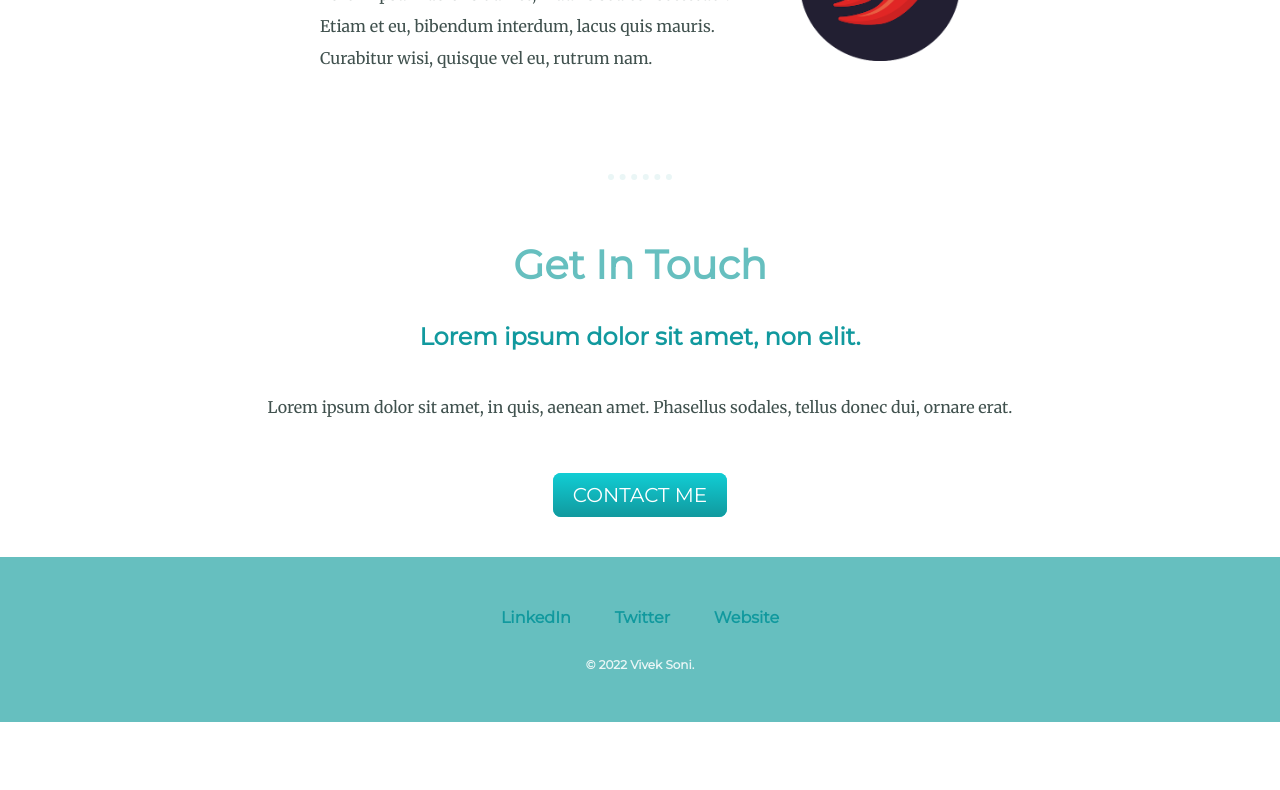
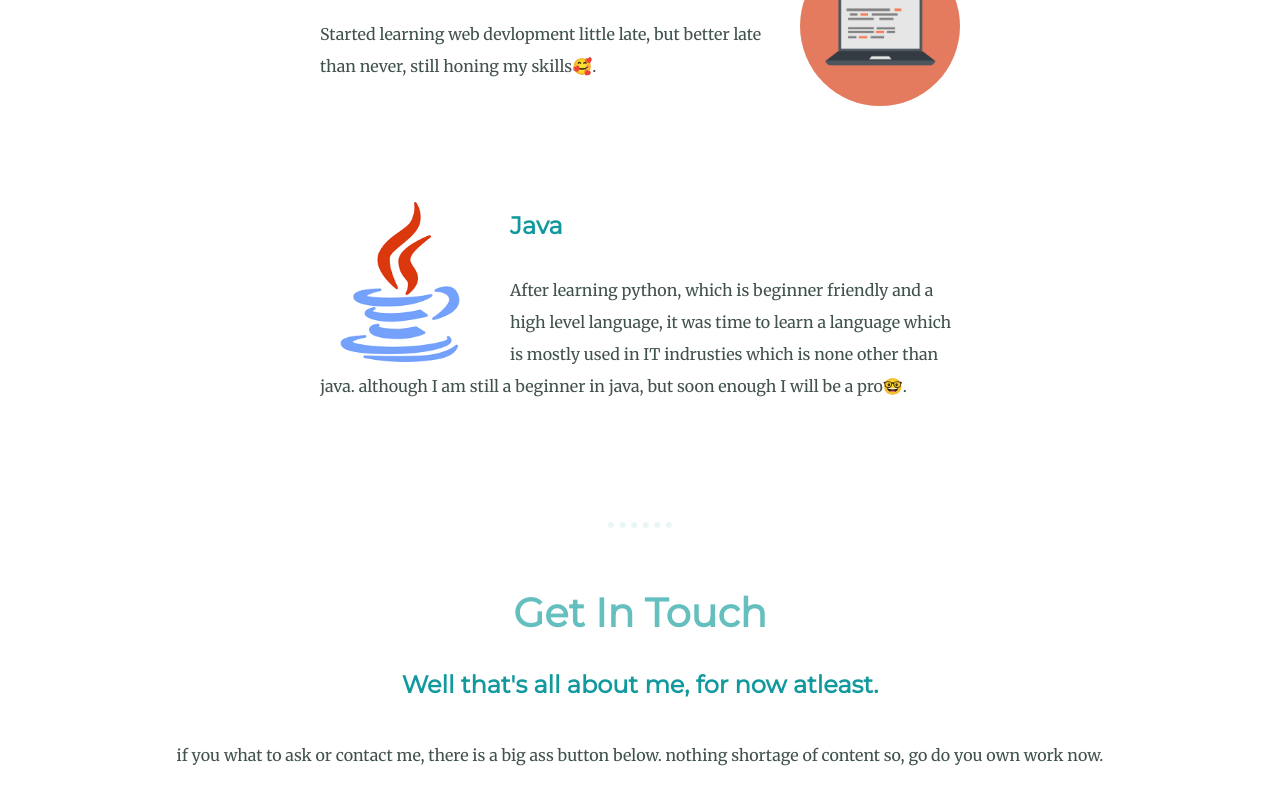
Before and after one commit to viveksooni/Web-Devlopment, a plain HTML site: page CSS-My Site/index.html in a window 1280 px wide. Shown: the part 1888-2678 px from the top of the page. Before the commit the page ends 2610 px from the top, so only its background shows below. Drawn offline with Linux system fonts and the light colour scheme.

Commit message:
no change

```diff
--- a/CSS-My Site/css/styles.css
+++ b/CSS-My Site/css/styles.css
@@ -61,7 +61,13 @@ a{
     width:25%;
     float: right;
     margin-left: 30px;
+    border-radius: 100%;
 
+}
+.java{
+    float: left;
+    margin-right: 30px;
+    width: 25%;
 }
 .python{
     width: 25%;
@@ -83,7 +89,7 @@ a{
 
 .skill-row{
     width: 50%;
-    margin: 100px auto 100px auto;
+    margin: 120px auto 120px auto;
     text-align: left;
     line-height: 2;
 }
--- a/CSS-My Site/index.html
+++ b/CSS-My Site/index.html
@@ -40,23 +40,30 @@
             <p>Started learning python from 2nd year, in my college.I have done different project using python e.g. Fraud detection, gesture volume control, Spam detection using machine learning.</p>
           </div>
           <div class="skill-row">
-            <img class="skill" src="images/chillies.png" alt="chillies-img">
-            <h3>Lorem Ipsum Dolor</h3>
-            <p class="chillies-d">Lorem ipsum dolor sit amet, mauris sed consectetuer. Etiam et eu, bibendum interdum, lacus quis mauris. Curabitur wisi, quisque vel eu, rutrum nam.</p>
+            <img class="skill" src="images/computer.png" alt="chillies-img">
+            <h3>Web Devlopment</h3>
+            <p class="chillies-d">Started learning web devlopment little late, but better late than never, still honing my skills🥰.</p>
           </div>
+
+          <div class="skill-row">
+            <img class="java" src="images/java.png.png" alt="java-img">
+            <h3>Java</h3>
+            <p class="chillies-d">After learning python, which is beginner friendly and a high level language, it was time to learn a language which is mostly used in IT indrusties which is none other than java. although I am still a beginner in java, but soon enough I will be a pro🤓.</p>
+          </div>
+
         </div>
         <hr>
         <div class="contact-me">
           <h2>Get In Touch</h2>
-          <h3>Lorem ipsum dolor sit amet, non elit.</h3>
-          <p class="para">Lorem ipsum dolor sit amet, in quis, aenean amet. Phasellus sodales, tellus donec dui, ornare erat.</p>
+          <h3>Well that's all about me, for now atleast.</h3>
+          <p class="para">if you what to ask or contact me, there is a big ass button below. nothing shortage of content so, go do you own work now.</p>
           <a class="btn" href="mailto:sonivivek346@gmail.com">CONTACT ME</a>
         </div>
       </div>
 
 
       <div class="bottom-container">
-        <a class="footer-link" href="https://www.linkedin.com/">LinkedIn</a>
+        <a class="footer-link" href="https://www.linkedin.com/in/vivek-soni-1a3b8a1b3/">LinkedIn</a>
         <a class="footer-link" href="https://twitter.com/">Twitter</a>
         <a class="footer-link" href="https://www.appbrewery.co/">Website</a>
         <p class="copyright">© 2022 Vivek Soni.</p>
```
Also changed, not shown: CSS-My Site/images/java.png.png (added).
